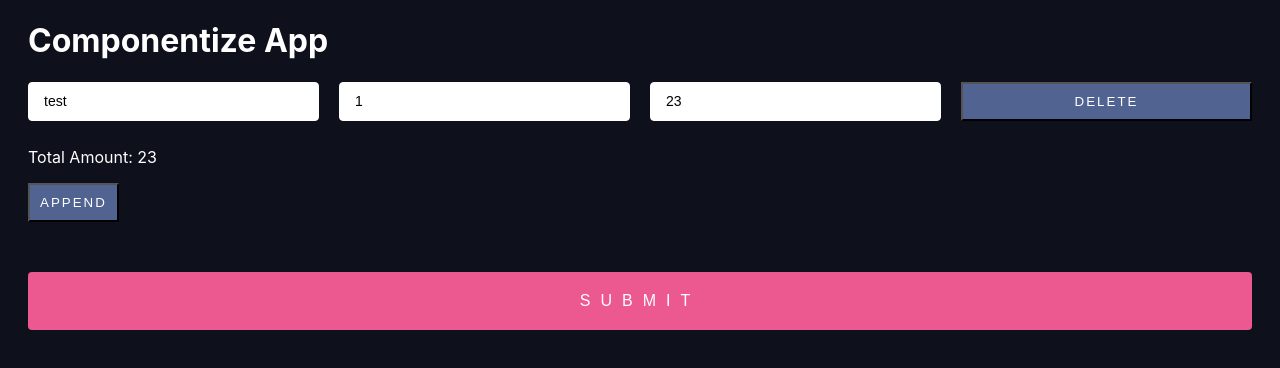
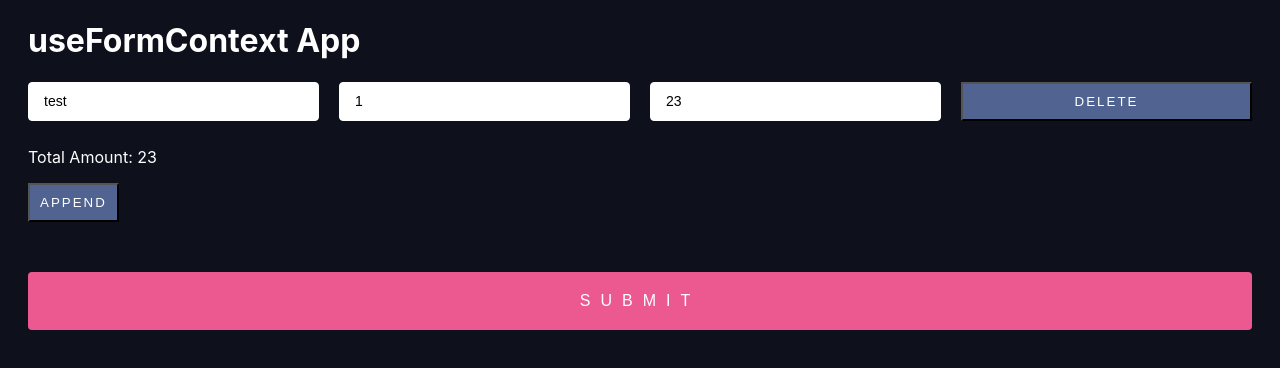
Before and after one commit to YamabikoLab/react-hook-form-sample, a React (Vite) app: page / in a window 1280 px wide. Shown: the top 368 px of the page. Built offline with nearby package versions, Linux system fonts and the light colour scheme.

Commit message:
ref #1 change title

```diff
--- a/src/App.tsx
+++ b/src/App.tsx
@@ -34,7 +34,7 @@ export default function App(): JSX.Element {
   return (
     <>
       <div>
-        <h1>Componentize App</h1>
+        <h1>useFormContext App</h1>
         <form onSubmit={handleSubmit(onSubmit)}>
           <SectionList
             register={register}
```
